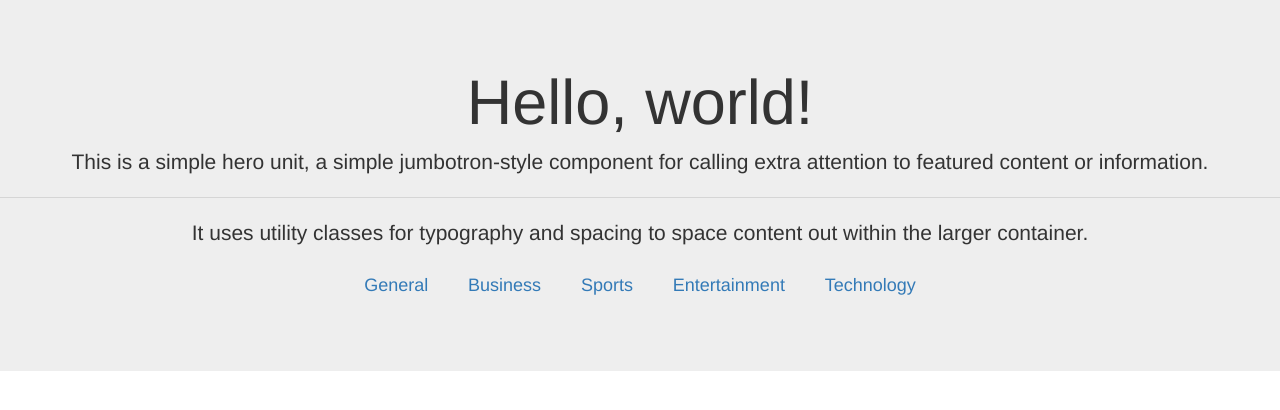
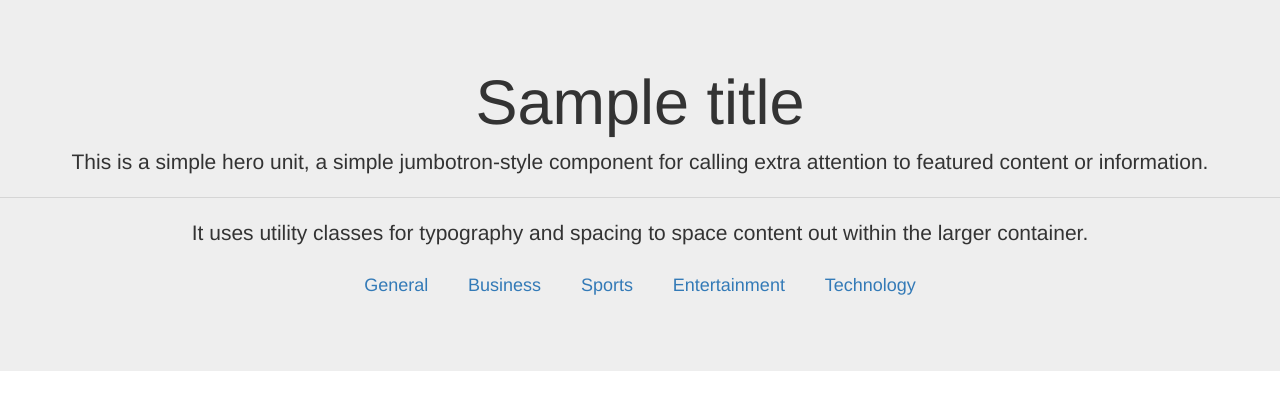
Before and after one commit to gabrielcoder247/News-Highlight-v2, a Flask app: template app/templates/index.html in a window 1280 px wide. Shown: the top 410 px of the page. Run offline with Flask 2, Linux system fonts and the light colour scheme; the template is opened without the code that fills it: most values are stand-ins (such as "Sample title", 1, 10 or a date in 2020); some libraries are stand-ins or nearby versions.

Commit message:
add title

```diff
--- a/app/main/views.py
+++ b/app/main/views.py
@@ -17,7 +17,7 @@ def index():
 	entertainment_sources = get_sources('entertainment')
 	technology_sources = get_sources('technology')
 
-	title = 'Home - Find the latest news highlights'
+	title = 'Welcome to Gabs news'
 
 	return render_template('index.html',title=title,business=business_sources,general=general_sources,sports=sport_sources, entertainment=entertainment_sources,technology=technology_sources)
 
--- a/app/templates/base.html
+++ b/app/templates/base.html
@@ -5,7 +5,7 @@
         {% if title %}
         <title> {{ title }}</title>
         {% else %}
-        <title> Welcome GABS NEWS  </title>
+        <title> WELCOME TO GABS NEWS  </title>
         {% endif %}
     </head>
     <body>
@@ -77,7 +77,7 @@
 			</div>
 			<div class="row">
 				<div class="col-xs-12 col-sm-12 col-md-12 mt-2 mt-sm-2 text-center text-white">
-					<p><u><a href="https://www.nationaltransaction.com/">Gabrielcoder International developers </a></u> is a Registered MSP/ISO of Elavon, Inc. Georgia [a wholly owned subsidiary of U.S. Bancorp, Minneapolis, MN]</p>
+					<p><u><a href="https://www.nationaltransaction.com/">Gabrielcoder International developer </a></u> is a Registered MSP/ISO of Elavon, Inc. Georgia [a wholly owned subsidiary of U.S. Bancorp, Minneapolis, MN]</p>
 					<p class="h6">&copy All right Reversed.<a class="text-green ml-2" href="https://www.sunlimetech.com" target="_blank">Sunlimetech</a></p>
 				</div>
 				</hr>
--- a/app/templates/index.html
+++ b/app/templates/index.html
@@ -4,7 +4,7 @@
 
 {% block content %}
 <div class="jumbotron">
-  <h1 class="display-4 text-center">Hello, world!</h1>
+  <h1 class="display-4 text-center">{{title}}</h1>
   <p class="lead text-center">This is a simple hero unit, a simple jumbotron-style component for calling extra attention to featured content or information.</p>
   <hr class="my-4">
   <p class="lead text-center">It uses utility classes for typography and spacing to space content out within the larger container.</p>
```
